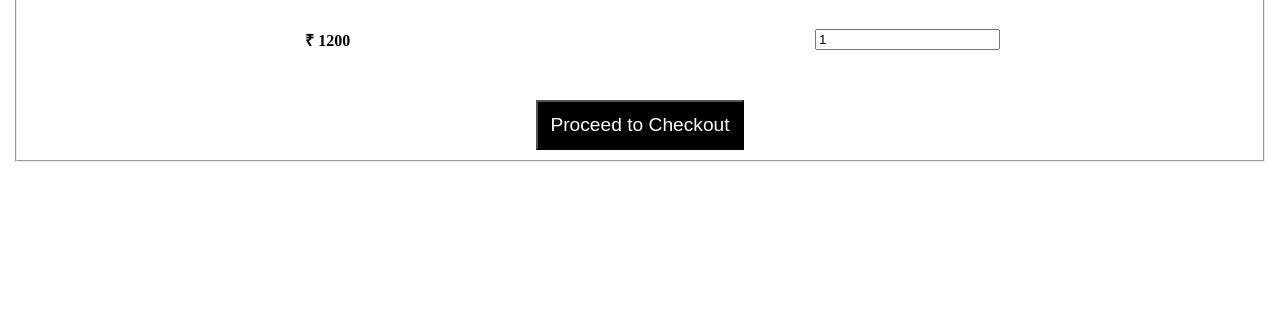
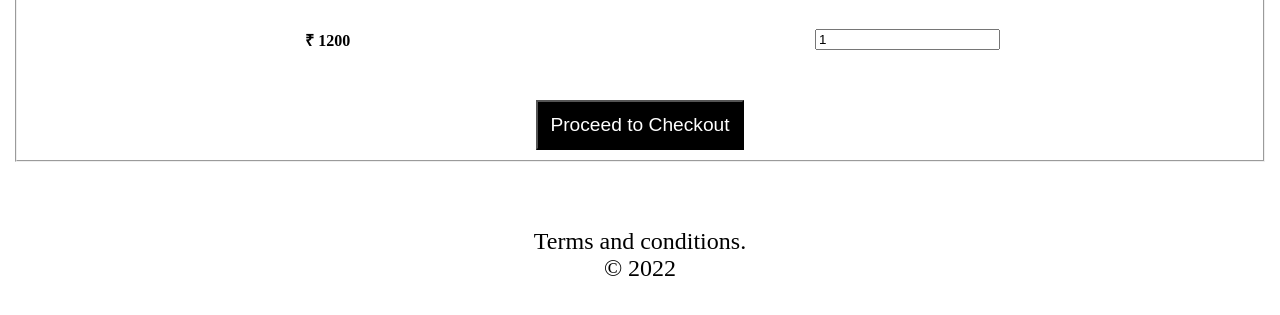
Before and after one commit to AryamanKarde/Toy-Store, a plain HTML site: page cart.html in a window 1280 px wide. Shown: the part 757-1072 px from the top of the page. Before the commit the page ends 932 px from the top, so only its background shows below. Drawn offline with Linux system fonts and the light colour scheme.

Commit message:
Phase 1 Submission.

```diff
--- a/assets/account.css
+++ b/assets/account.css
@@ -51,3 +51,16 @@ form{
     text-align: left;
     font-size: x-large;
 }
+
+footer{
+    display: flex;
+    align-items: center;
+    justify-content: center;
+    text-align: center;
+    width: 100%;
+    margin: auto;
+    height: 20vh;
+    font-size: x-large;
+    position: absolute;
+    bottom: 0;
+}
--- a/assets/cart.css
+++ b/assets/cart.css
@@ -69,3 +69,14 @@ li::marker{
     font-size: x-large;
     color: crimson;
 }
+
+footer{
+    display: flex;
+    align-items: center;
+    justify-content: center;
+    text-align: center;
+    width: 90%;
+    margin: auto;
+    height: 20vh;
+    font-size: x-large;
+}
--- a/assets/checkout.css
+++ b/assets/checkout.css
@@ -40,3 +40,14 @@ input[type="submit"]{
     font-size: large;
     font-weight: bolder;
 }
+
+footer{
+    display: flex;
+    align-items: center;
+    justify-content: center;
+    text-align: center;
+    width: 90%;
+    margin: auto;
+    height: 20vh;
+    font-size: x-large;
+}
--- a/cart.html
+++ b/cart.html
@@ -47,7 +47,7 @@
                                 </h4>
                             </span>
                             <span class="item4">
-                                <input type="number" name="pdt-qty" value="1" />
+                                <input type="number" name="pdt-qty" value="1" min="1" />
                             </span>
                         </div>
                     </li>
@@ -68,7 +68,7 @@
                                 </h4>
                             </span>
                             <span class="item4">
-                                <input type="number" name="pdt-qty" value="1" />
+                                <input type="number" name="pdt-qty" value="1" min="1" />
                             </span>
                         </div>
                     </li>
@@ -82,5 +82,10 @@
             </fieldset>
         </form>
     </div>
+
+    <footer>
+        Terms and conditions. <br>
+        &copy 2022
+    </footer>
 </body>
 </html>
```
Also changed, not shown: account.html (+5 -2 lines), checkout.html (+10 -0 lines), index.html (+6 -3 lines).
